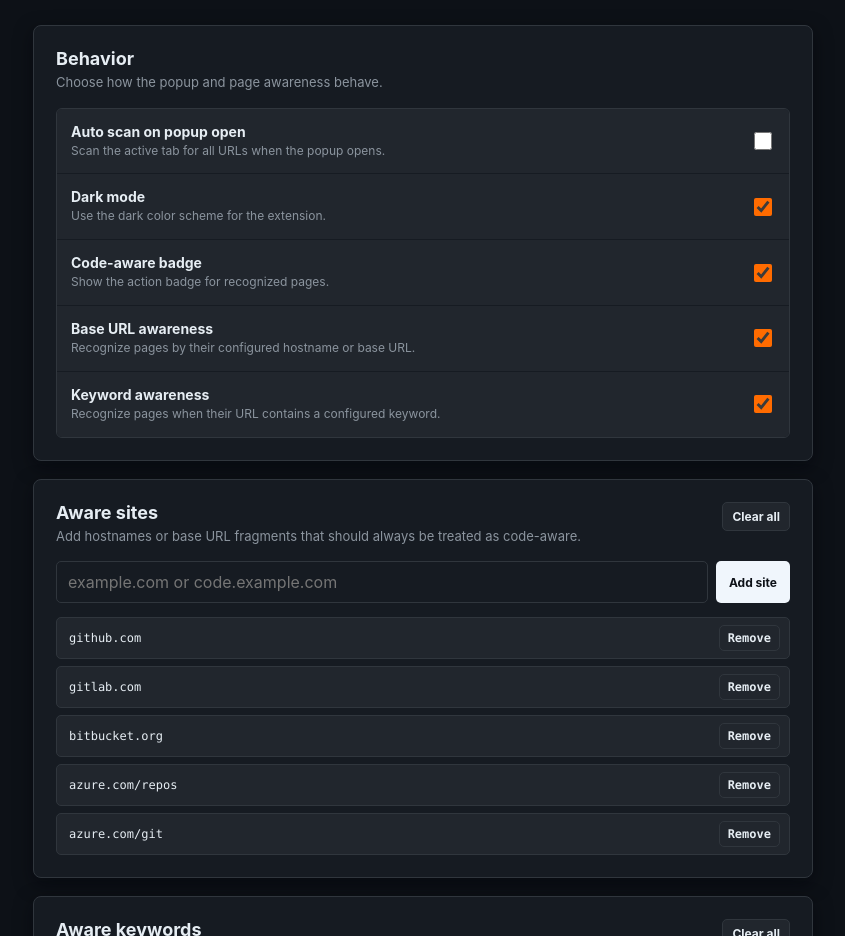
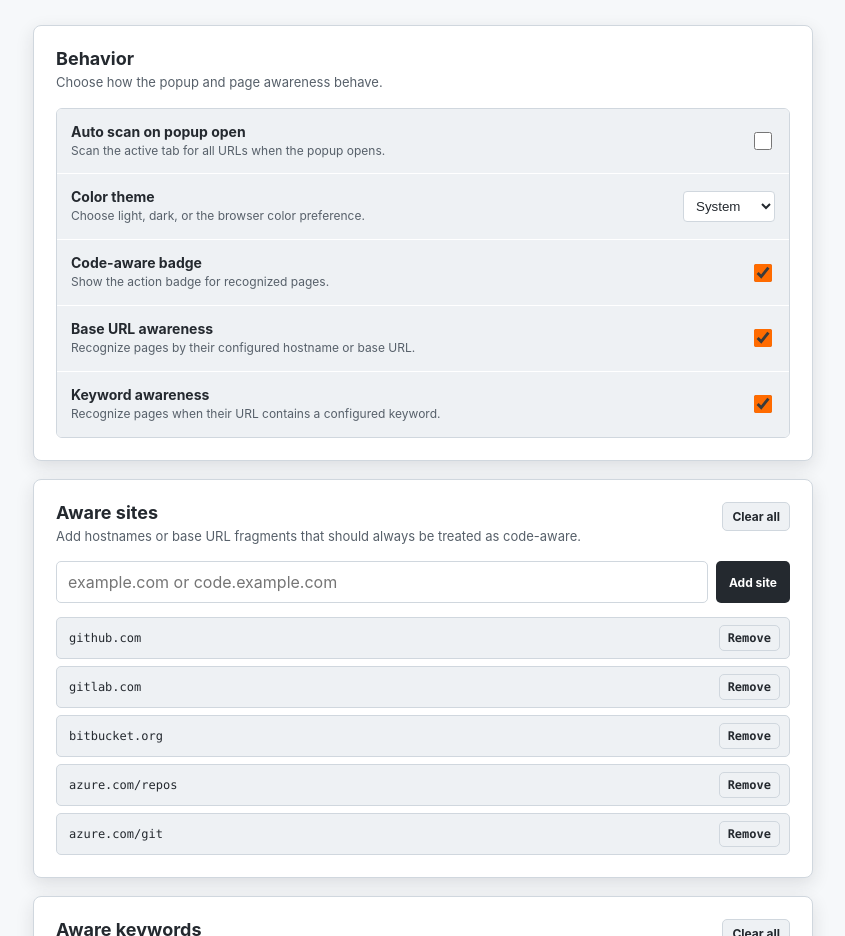
Before and after one commit to HunterTigerDavis/github-code-linkify, a browser extension: page options.html in a window 1280 px wide. Shown: the part 164-1100 px from the top of the page, without its empty margins (217-1062 px from the left). Drawn offline with Linux system fonts and the light colour scheme.

Commit message:
Adding system preference support for dark mode theme

```diff
--- a/options.css
+++ b/options.css
@@ -177,11 +177,24 @@ h1 {
   line-height: 1.4;
 }
 
+.setting-row input,
+.setting-row select {
+  flex: 0 0 auto;
+}
+
 .setting-row input {
-  flex: 0 0 auto;
   width: 18px;
   height: 18px;
   accent-color: var(--accent);
+}
+
+.setting-row select {
+  min-width: 92px;
+  padding: 6px 8px;
+  border: 1px solid var(--border);
+  border-radius: 4px;
+  background: var(--panel);
+  color: var(--text);
 }
 
 .add-form {
--- a/options.js
+++ b/options.js
@@ -23,7 +23,7 @@ function showStatus(message) {
 }
 
 function applyTheme(settings) {
-  document.body.classList.toggle('dark-mode', !!settings.darkMode);
+  document.body.classList.toggle('dark-mode', settingsApi.shouldUseDarkMode(settings.darkMode));
 }
 
 function renderBooleanSettings() {
@@ -33,7 +33,7 @@ function renderBooleanSettings() {
   container.innerHTML = '';
 
   Object.entries(settingsApi.SETTINGS_SCHEMA)
-    .filter(([, definition]) => definition.type === 'boolean')
+    .filter(([, definition]) => definition.type === 'boolean' || definition.type === 'choice')
     .forEach(([key, definition]) => {
       const row = document.createElement('label');
       row.className = 'setting-row';
@@ -45,8 +45,19 @@ function renderBooleanSettings() {
       description.textContent = definition.description;
       text.append(label, description);
 
-      const input = document.createElement('input');
-      input.type = 'checkbox';
+      const input = definition.type === 'choice'
+        ? document.createElement('select')
+        : document.createElement('input');
+      if (definition.type === 'boolean') {
+        input.type = 'checkbox';
+      } else {
+        definition.options.forEach((option) => {
+          const choice = document.createElement('option');
+          choice.value = option.value;
+          choice.textContent = option.label;
+          input.appendChild(choice);
+        });
+      }
       input.dataset.setting = key;
 
       row.append(text, input);
@@ -75,7 +86,13 @@ function renderCollectionMetadata() {
 
 function renderToggles(settings) {
   document.querySelectorAll('[data-setting]').forEach((input) => {
-    input.checked = !!settings[input.dataset.setting];
+    const key = input.dataset.setting;
+    const definition = settingsApi.SETTINGS_SCHEMA[key];
+    if (definition.type === 'choice') {
+      input.value = settings[key];
+    } else {
+      input.checked = !!settings[key];
+    }
   });
 }
 
@@ -176,7 +193,9 @@ document.addEventListener('DOMContentLoaded', async () => {
 
   document.querySelectorAll('[data-setting]').forEach((input) => {
     input.addEventListener('change', () => {
-      persistSettings({ ...currentSettings, [input.dataset.setting]: input.checked });
+      const definition = settingsApi.SETTINGS_SCHEMA[input.dataset.setting];
+      const value = definition.type === 'choice' ? input.value : input.checked;
+      persistSettings({ ...currentSettings, [input.dataset.setting]: value });
     });
   });
 
--- a/settings.js
+++ b/settings.js
@@ -26,10 +26,15 @@ const SETTINGS_SCHEMA = {
     quick: true
   },
   darkMode: {
-    type: 'boolean',
-    defaultValue: true,
-    label: 'Dark mode',
-    description: 'Use the dark color scheme for the extension.',
+    type: 'choice',
+    defaultValue: 'system',
+    label: 'Color theme',
+    description: 'Choose light, dark, or the browser color preference.',
+    options: [
+      { value: 'light', label: 'Light' },
+      { value: 'dark', label: 'Dark' },
+      { value: 'system', label: 'System' }
+    ],
     quick: true
   },
   showBadge: {
@@ -119,12 +124,35 @@ function normalizeBoolean(value, fallback) {
   return typeof value === 'boolean' ? value : fallback;
 }
 
+function normalizeThemeMode(value, fallback = DEFAULT_SETTINGS.darkMode) {
+  if (value === 'light' || value === 'dark' || value === 'system') {
+    return value;
+  }
+
+  if (typeof value === 'boolean') {
+    return value ? 'dark' : 'light';
+  }
+
+  return fallback;
+}
+
+function getSystemDarkMode() {
+  return typeof globalThis.matchMedia === 'function'
+    ? globalThis.matchMedia('(prefers-color-scheme: dark)').matches
+    : true;
+}
+
+function shouldUseDarkMode(themeMode) {
+  const normalizedMode = normalizeThemeMode(themeMode);
+  return normalizedMode === 'dark' || (normalizedMode === 'system' && getSystemDarkMode());
+}
+
 function normalizeSettings(rawSettings = {}) {
   const source = rawSettings && typeof rawSettings === 'object' ? rawSettings : {};
 
   return {
     autoScanOnOpen: normalizeBoolean(source.autoScanOnOpen, DEFAULT_SETTINGS.autoScanOnOpen),
-    darkMode: normalizeBoolean(source.darkMode, DEFAULT_SETTINGS.darkMode),
+    darkMode: normalizeThemeMode(source.darkMode),
     showBadge: normalizeBoolean(source.showBadge, DEFAULT_SETTINGS.showBadge),
     enableBaseUrlCheck: normalizeBoolean(source.enableBaseUrlCheck, DEFAULT_SETTINGS.enableBaseUrlCheck),
     enableKeywordCheck: normalizeBoolean(source.enableKeywordCheck, DEFAULT_SETTINGS.enableKeywordCheck),
@@ -193,6 +221,9 @@ globalThis.ExtensionSettings = {
   normalizeAwareHosts,
   normalizeAwareKeywords,
   normalizeBoolean,
+  normalizeThemeMode,
+  getSystemDarkMode,
+  shouldUseDarkMode,
   normalizeSettings,
   readSettings,
   writeSettings,
```
Also changed, not shown: popup.js (+23 -19 lines).
